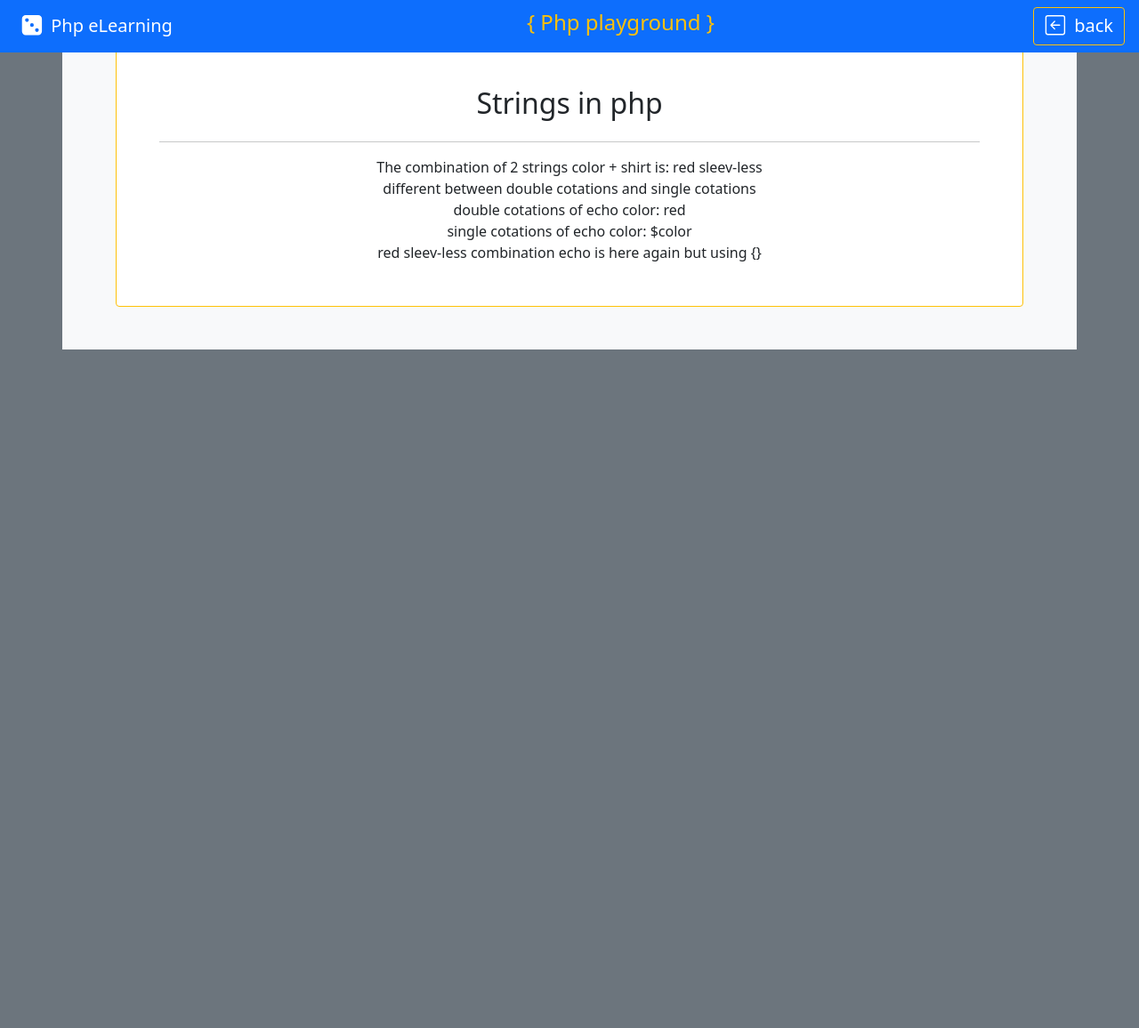
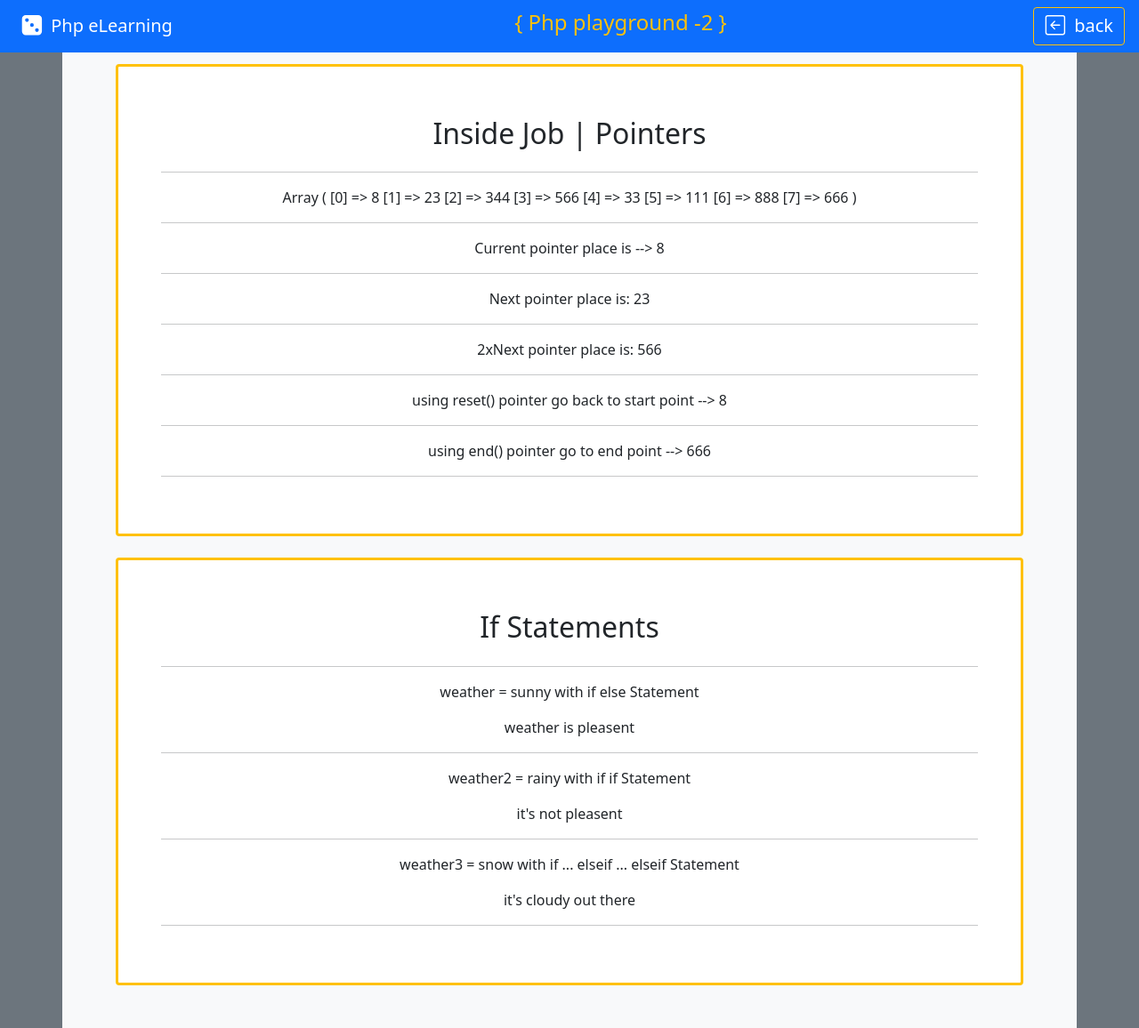
Before and after one commit to r3zafa/php_elearning, a PHP site: page /section3/index3.php in a window 1280 px wide. Shown: the whole page at 89% size. Before the commit the page ends 393 px from the top, so only its background shows below. Run offline with PHP 8.4, Linux system fonts and the light colour scheme; some libraries are stand-ins or nearby versions.

Commit message:
section 3 , 28-05-2021

```diff
--- a/section3/index3.php
+++ b/section3/index3.php
@@ -18,7 +18,7 @@
             </svg>
             Php eLearning
         </a>
-        <h4 class="text-center text-warning"> { Php playground } </h4>
+        <h4 class="text-center text-warning"> { Php playground -2 } </h4>
         <a class="navbar-brand btn btn-outline-warning ml-5 mr-5" href="../index.php" type="button">
             <svg xmlns="http://www.w3.org/2000/svg" width="28" height="28" fill="currentColor" class="bi bi-arrow-left-square" viewBox="0 0 19 20">
                 <path fill-rule="evenodd" d="M15 2a1 1 0 0 0-1-1H2a1 1 0 0 0-1 1v12a1 1 0 0 0 1 1h12a1 1 0 0 0 1-1V2zM0 2a2 2 0 0 1 2-2h12a2 2 0 0 1 2 2v12a2 2 0 0 1-2 2H2a2 2 0 0 1-2-2V2zm11.5 5.5a.5.5 0 0 1 0 1H5.707l2.147 2.146a.5.5 0 0 1-.708.708l-3-3a.5.5 0 0 1 0-.708l3-3a.5.5 0 1 1 .708.708L5.707 7.5H11.5z" />
@@ -27,22 +27,70 @@
         </a>
     </nav>
     <br>
-    <main role="main" class="container bg-light mt-3">
+    <main role="main" class="container bg-light mt-5">
         <div class="row g-3 g-lg-4 pb-5 px-5 text-dark text-center">
 
             <div class="col-12 col-lg-12">
-                <div class="card border-warning py-5 px-5">
-                    <h2 class="mt-2">Strings in php</h2>
+                <div class="card border-warning border-3 py-5 px-5">
+                    <h2 class="mt-2">Inside Job | Pointers</h2>
                     <hr>
                     <?php
-                    $color = "red";
-                    $shirt = "sleev-less";
-                    $combination = $color . " " . $shirt; //cobination of variables
-                    echo "The combination of 2 strings color + shirt is: " . $combination;
-                    echo "<br> different between double cotations and single cotations <br>";
-                    echo " double cotations of echo color: $color <br>";
-                    echo ' single cotations of echo color: $color <br>';
-                    echo "{$combination} combination echo is here again but using {} <br>";
+                    $Numbers = array(8, 23, 344, 566, 33, 111, 888, 666);
+                    print_r($Numbers);
+                    ?>
+                    <hr>
+                    <?php
+                    echo "Current pointer place is --> " . current($Numbers) . "<br><hr>";
+                    next($Numbers);
+                    echo "Next pointer place is: " . current($Numbers) . "<br><hr>"; // we can do it more than 1 times in row
+                    next($Numbers);
+                    next($Numbers);
+                    echo "2xNext pointer place is: " . current($Numbers) . "<br><hr>"; // we can do it more than 1 times in row
+                    reset($Numbers);
+                    echo "using reset() pointer go back to start point --> " . current($Numbers) . "<br><hr>";
+                    end($Numbers);
+                    echo "using end() pointer go  to end point --> " . current($Numbers) . "<br><hr>";
+                    ?>
+                </div>
+            </div>
+
+            <div class="col-12 col-lg-12">
+                <div class="card border-warning border-3 py-5 px-5">
+                    <h2 class="mt-2">If Statements</h2>
+                    <hr>
+                    <p>weather = sunny with if else Statement</p>
+                    <?php
+                    $weather = "Sunny";
+                    if ($weather == "Sunny") {
+                        echo "weather is pleasent <br><hr>";
+                    } else {
+                        echo "it's not pleasent <br><hr> ";
+                    }
+                    ?>
+                    <p>weather2 = rainy with if if Statement</p>
+                    <?php
+                    $weather2 = "rainy";
+                    if ($weather2 == "Sunny") {
+                        echo "weather is pleasent <br><hr>";
+                    }
+                    if ($weather2 != "Sunny") {
+                        echo "it's not pleasent <br><hr> ";
+                    }
+                    ?>
+
+                    <p>weather3 = snow with if ... elseif ... elseif Statement</p>
+                    <?php
+                    $weather3 = "cloudy";
+                    if ($weather3 == "Sunny") {
+                        echo "weather is pleasent <br><hr>";
+                    } elseif ($weather3 == "rainy") {
+                        echo "it's raining <br><hr> ";
+                    } elseif ($weather3 == "cloudy") {
+                        echo "it's cloudy out there <br><hr> ";
+                    }
+                    ?>
+                    <?php
+
                     ?>
                 </div>
             </div>
```
